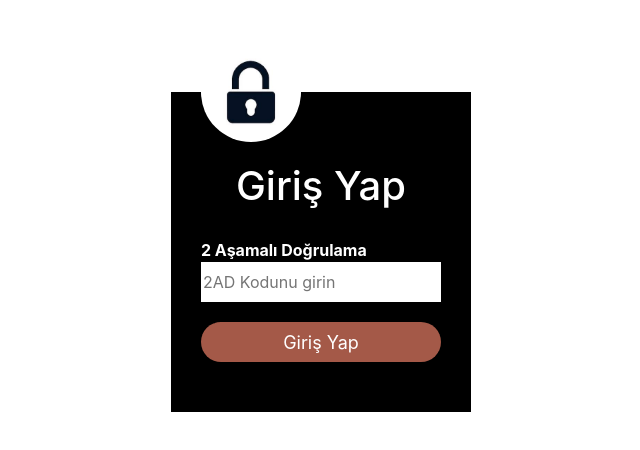
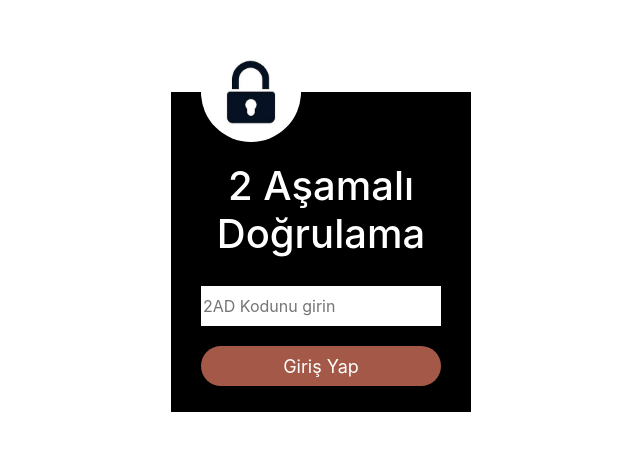
Before and after one commit to brk007/2ADFrontEnd, a plain HTML site: page index.html in a window 1280 px wide. Shown: the part 158-608 px from the top of the page, without its empty margins (294-934 px from the left). Drawn offline with Linux system fonts and the light colour scheme.

Commit message:
First Commit

```diff
--- a/css/2addizayn.css
+++ b/css/2addizayn.css
@@ -32,7 +32,7 @@ h1{
     margin: 0;
     padding: 0 0 20px;
     text-align: center;
-    font-size: 22px;
+    font-size: 18px;
 }
 
 .loginbox p{
--- a/index.html
+++ b/index.html
@@ -13,10 +13,9 @@
                   <div class="col-lg-4">
             <div class="loginbox">
         <img src="Images/images.jpg" class="avatar">
-        <h1>Giriş Yap</h1>
+        <h1 >2 Aşamalı Doğrulama </h1>
         <form>
             <div class="username">
-        <p>2 Aşamalı Doğrulama</p>
         <input type="text" name="" placeholder="2AD Kodunu girin">
             </div>
             <div class="submit">
```
